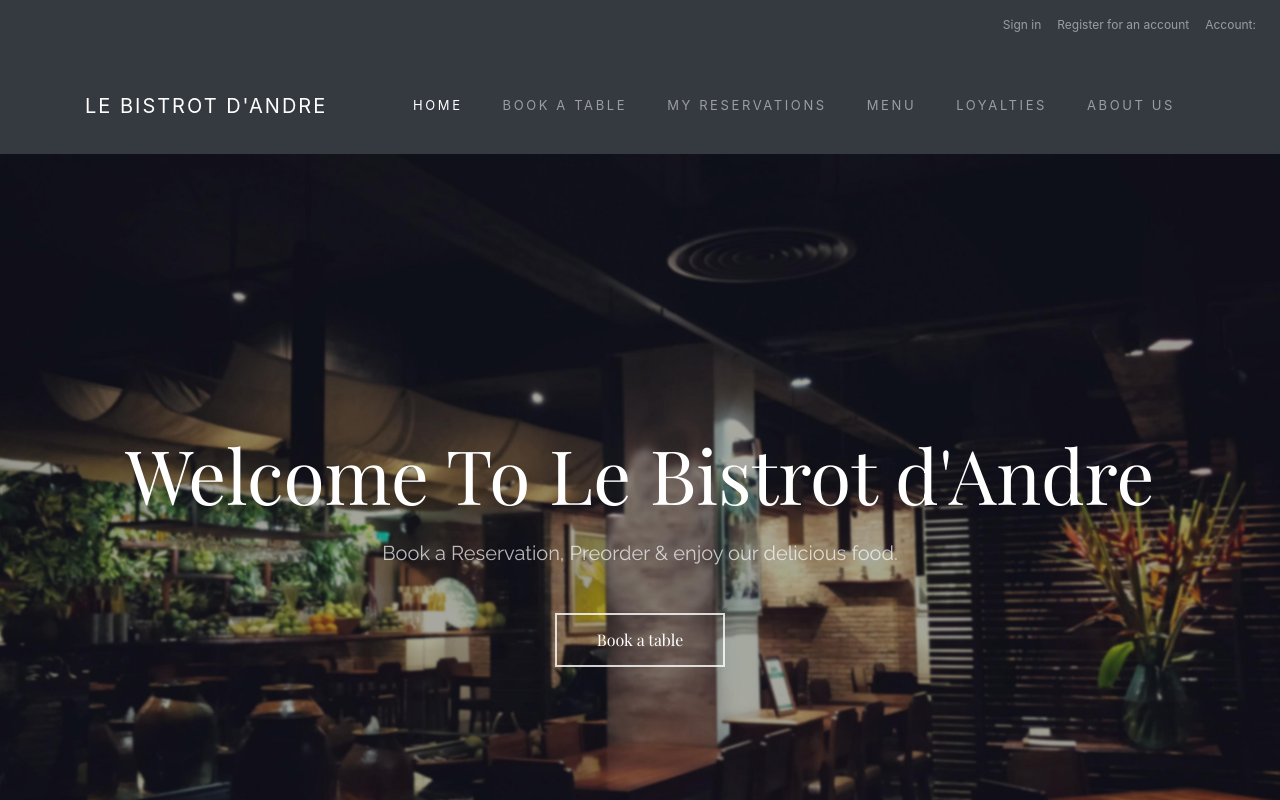
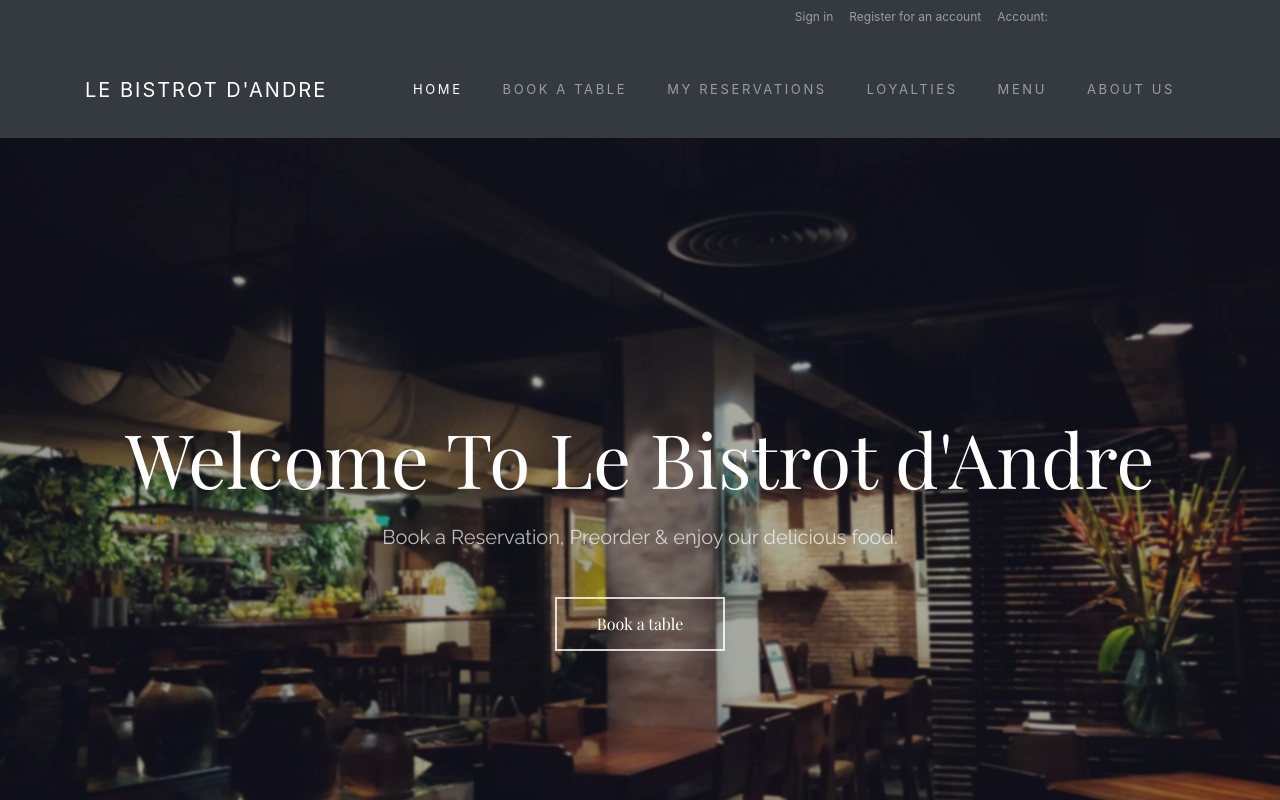
Before and after one commit to edelinic/SES1BWebApp, an Angular app in the folder FrontEnd/: page / in a window 1280 px wide. Shown: the top 800 px of the page. Built offline with nearby package versions, Linux system fonts and the light colour scheme; a web font is replaced by a local one.

Commit message:
minor touch ups to nav bar and website aesthetics

```diff
--- a/FrontEnd/src/app/components/home/home.component.html
+++ b/FrontEnd/src/app/components/home/home.component.html
@@ -4,7 +4,7 @@
 
 <body>
   <!-- Navigation Bar -->
-  <nav class="navbar navbar-expand-lg navbar-dark site_navbar bg-dark site-navbar-light" id="site-navbar">
+  <nav class="navbarAccount navbar-expand-lg navbar-dark site_navbar bg-dark site-navbar-light" id="site-navbar">
     <div class="collapse navbar-collapse" id="site-nav">
       <ul class="navbar-nav ml-auto">
           <li class="nav-item-userAccount"><a href="login" class="nav-link userAccount">Sign in</a></li>
@@ -25,8 +25,8 @@
           <li class="nav-item active"><a href="" class="nav-link">Home</a></li>
           <li class="nav-item"><a href="reservation" class="nav-link">Book a Table</a></li>
           <li class="nav-item"><a href="reservation/view" class="nav-link">My Reservations</a></li>
+          <li class="nav-item"><a href="loyalties" class="nav-link">Loyalties</a></li>
           <li class="nav-item"><a href="#section-menu" class="nav-link">Menu</a></li>
-          <li class="nav-item"><a href="loyalties" class="nav-link">Loyalties</a></li>
           <li class="nav-item"><a href="#site-aboutUs" class="nav-link">About us</a></li>
         </ul>
       </div>
@@ -88,6 +88,8 @@
     </div>
   </section>
 
+  <iframe src="https://www.google.com/maps/embed?pb=!1m18!1m12!1m3!1d2626.096803976084!2d2.2749250156736323!3d48.83729217928547!2m3!1f0!2f0!3f0!3m2!1i1024!2i768!4f13.1!3m3!1m2!1s0x47e67075345a00a1%3A0xd36430caaab416e9!2sLe%20Bistrot%20d&#39;Andr%C3%A9!5e0!3m2!1sen!2sau!4v1599062377877!5m2!1sen!2sau" width="100%" height="450" frameborder="0" style="border:0;" allowfullscreen="" aria-hidden="false" tabindex="0"></iframe>
+
   <!-- Footer -->
   <footer class="site-footer site-bg-dark site-section" id="site-aboutUs">
     <div class="container">
--- a/FrontEnd/src/app/components/login/login.component.html
+++ b/FrontEnd/src/app/components/login/login.component.html
@@ -1,6 +1,6 @@
 <body>
   <!-- Navigation Bar -->
-  <nav class="navbar navbar-expand-lg navbar-dark site_navbar bg-dark site-navbar-light" id="site-navbar">
+  <nav class="navbarAccount navbar-expand-lg navbar-dark site_navbar bg-dark site-navbar-light" id="site-navbar">
     <div class="collapse navbar-collapse" id="site-nav">
       <ul class="navbar-nav ml-auto">
         <li class="nav-item-userAccount active"><a href="login" class="nav-link userAccount">Sign in</a></li>
@@ -23,8 +23,8 @@
           <li class="nav-item"><a href="" class="nav-link">Home</a></li>
           <li class="nav-item"><a href="reservation" class="nav-link">Book a Table</a></li>
           <li class="nav-item"><a href="reservation/view" class="nav-link">My Reservations</a></li>
+          <li class="nav-item"><a href="loyalties" class="nav-link">Loyalties</a></li>
           <li class="nav-item"><a href="#section-menu" class="nav-link">Menu</a></li>
-          <li class="nav-item"><a href="loyalties" class="nav-link">Loyalties</a></li>
           <li class="nav-item"><a href="#site-aboutUs" class="nav-link">About us</a></li>
         </ul>
       </div>
--- a/FrontEnd/src/app/components/loyalties/loyalties.component.html
+++ b/FrontEnd/src/app/components/loyalties/loyalties.component.html
@@ -1,6 +1,6 @@
 <body>
     <!-- Navigation Bar -->
-  <nav class="navbar navbar-expand-lg navbar-dark site_navbar bg-dark site-navbar-light" id="site-navbar">
+  <nav class="navbarAccount navbar-expand-lg navbar-dark site_navbar bg-dark site-navbar-light" id="site-navbar">
     <div class="collapse navbar-collapse" id="site-nav">
       <ul class="navbar-nav ml-auto">
           <li class="nav-item-userAccount"><a href="login" class="nav-link userAccount">Sign in</a></li>
@@ -21,8 +21,8 @@
           <li class="nav-item"><a href="" class="nav-link">Home</a></li>
           <li class="nav-item"><a href="reservation" class="nav-link">Book a Table</a></li>
           <li class="nav-item"><a href="reservation/view" class="nav-link">My Reservations</a></li>
+          <li class="nav-item"><a href="loyalties" class="nav-link active">Loyalties</a></li>
           <li class="nav-item"><a href="#section-menu" class="nav-link">Menu</a></li>
-          <li class="nav-item active"><a href="loyalties" class="nav-link">Loyalties</a></li>
           <li class="nav-item"><a href="#site-aboutUs" class="nav-link">About us</a></li>
         </ul>
       </div>
--- a/FrontEnd/src/app/components/registration/registration.component.html
+++ b/FrontEnd/src/app/components/registration/registration.component.html
@@ -1,6 +1,6 @@
 <body>
     <!-- Navigation Bar -->
-  <nav class="navbar navbar-expand-lg navbar-dark site_navbar bg-dark site-navbar-light" id="site-navbar">
+  <nav class="navbarAccount navbar-expand-lg navbar-dark site_navbar bg-dark site-navbar-light" id="site-navbar">
     <div class="collapse navbar-collapse" id="site-nav">
       <ul class="navbar-nav ml-auto">
           <li class="nav-item-userAccount"><a href="login" class="nav-link userAccount">Sign in</a></li>
@@ -21,8 +21,8 @@
           <li class="nav-item"><a href="" class="nav-link">Home</a></li>
           <li class="nav-item"><a href="reservation" class="nav-link">Book a Table</a></li>
           <li class="nav-item"><a href="reservation/view" class="nav-link">My Reservations</a></li>
+          <li class="nav-item"><a href="loyalties" class="nav-link">Loyalties</a></li>
           <li class="nav-item"><a href="#section-menu" class="nav-link">Menu</a></li>
-          <li class="nav-item"><a href="loyalties" class="nav-link">Loyalties</a></li>
           <li class="nav-item"><a href="#site-aboutUs" class="nav-link">About us</a></li>
         </ul>
       </div>
--- a/FrontEnd/src/app/components/reservation-edit/reservation-edit.component.html
+++ b/FrontEnd/src/app/components/reservation-edit/reservation-edit.component.html
@@ -1,6 +1,6 @@
 <body>
     <!-- Navigation Bar -->
-  <nav class="navbar navbar-expand-lg navbar-dark site_navbar bg-dark site-navbar-light" id="site-navbar">
+  <nav class="navbarAccount navbar-expand-lg navbar-dark site_navbar bg-dark site-navbar-light" id="site-navbar">
     <div class="collapse navbar-collapse" id="site-nav">
       <ul class="navbar-nav ml-auto">
           <li class="nav-item-userAccount"><a href="login" class="nav-link userAccount">Sign in</a></li>
--- a/FrontEnd/src/app/components/reservation-preorder/reservation-preorder.component.html
+++ b/FrontEnd/src/app/components/reservation-preorder/reservation-preorder.component.html
@@ -1,6 +1,6 @@
 <body>
     <!-- Navigation Bar -->
-    <nav class="navbar navbar-expand-lg navbar-dark site_navbar bg-dark site-navbar-light" id="site-navbar">
+    <nav class="navbarAccount navbar-expand-lg navbar-dark site_navbar bg-dark site-navbar-light" id="site-navbar">
         <div class="collapse navbar-collapse" id="site-nav">
             <ul class="navbar-nav ml-auto">
                 <li class="nav-item-userAccount"><a href="login" class="nav-link userAccount">Sign in</a></li>
@@ -23,8 +23,8 @@
                     <li class="nav-item "><a href="" class="nav-link">Home</a></li>
                     <li class="nav-item active"><a href="reservation" class="nav-link">Book a Table</a></li>
                     <li class="nav-item"><a href="reservation/view" class="nav-link">My Reservations</a></li>
+                    <li class="nav-item"><a href="loyalties" class="nav-link">Loyalties</a></li>
                     <li class="nav-item"><a href="#section-menu" class="nav-link">Menu</a></li>
-                    <li class="nav-item"><a href="loyalties" class="nav-link">Loyalties</a></li>
                     <li class="nav-item"><a href="#site-aboutUs" class="nav-link">About us</a></li>
                 </ul>
             </div>
--- a/FrontEnd/src/app/components/reservation-view/reservation-view.component.html
+++ b/FrontEnd/src/app/components/reservation-view/reservation-view.component.html
@@ -1,6 +1,6 @@
 <body>
     <!-- Navigation Bar -->
-  <nav class="navbar navbar-expand-lg navbar-dark site_navbar bg-dark site-navbar-light" id="site-navbar">
+  <nav class="navbarAccount navbar-expand-lg navbar-dark site_navbar bg-dark site-navbar-light" id="site-navbar">
     <div class="collapse navbar-collapse" id="site-nav">
       <ul class="navbar-nav ml-auto">
           <li class="nav-item-userAccount"><a href="login" class="nav-link userAccount">Sign in</a></li>
@@ -21,8 +21,8 @@
           <li class="nav-item"><a href="" class="nav-link">Home</a></li>
           <li class="nav-item"><a href="reservation" class="nav-link">Book a Table</a></li>
           <li class="nav-item active"><a href="reservation/view" class="nav-link">My Reservations</a></li>
+          <li class="nav-item"><a href="loyalties" class="nav-link">Loyalties</a></li>
           <li class="nav-item"><a href="#section-menu" class="nav-link">Menu</a></li>
-          <li class="nav-item"><a href="loyalties" class="nav-link">Loyalties</a></li>
           <li class="nav-item"><a href="#site-aboutUs" class="nav-link">About us</a></li>
         </ul>
       </div>
--- a/FrontEnd/src/app/components/reservation/reservation.component.html
+++ b/FrontEnd/src/app/components/reservation/reservation.component.html
@@ -1,6 +1,6 @@
 <body>
     <!-- Navigation Bar -->
-    <nav class="navbar navbar-expand-lg navbar-dark site_navbar bg-dark site-navbar-light" id="site-navbar">
+    <nav class="navbarAccount navbar-expand-lg navbar-dark site_navbar bg-dark site-navbar-light" id="site-navbar">
         <div class="collapse navbar-collapse" id="site-nav">
             <ul class="navbar-nav ml-auto">
                 <li class="nav-item-userAccount"><a href="login" class="nav-link userAccount">Sign in</a></li>
@@ -23,8 +23,8 @@
                     <li class="nav-item"><a href="" class="nav-link">Home</a></li>
                     <li class="nav-item active"><a href="reservation" class="nav-link">Book a Table</a></li>
                     <li class="nav-item"><a href="reservation/view" class="nav-link">My Reservations</a></li>
+                    <li class="nav-item"><a href="loyalties" class="nav-link">Loyalties</a></li>
                     <li class="nav-item"><a href="#section-menu" class="nav-link">Menu</a></li>
-                    <li class="nav-item"><a href="loyalties" class="nav-link">Loyalties</a></li>
                     <li class="nav-item"><a href="#site-aboutUs" class="nav-link">About us</a></li>
                 </ul>
             </div>
--- a/FrontEnd/src/assets/css/style.css
+++ b/FrontEnd/src/assets/css/style.css
@@ -492,6 +492,15 @@ textarea.form-control {
 
 .btn-preOrder{
   width:100%;
+}
+
+.navbarAccount{
+  position: relative;
+  display: flex;
+  flex-wrap: wrap;
+  align-items: center;
+  justify-content: space-between;
+  padding:0rem 14rem
 }
 
 .site-tab-nav li a {
```
